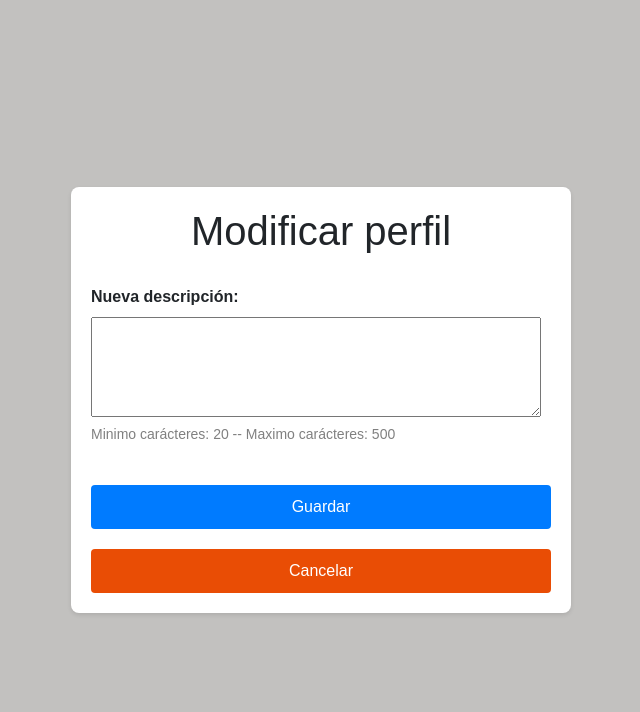
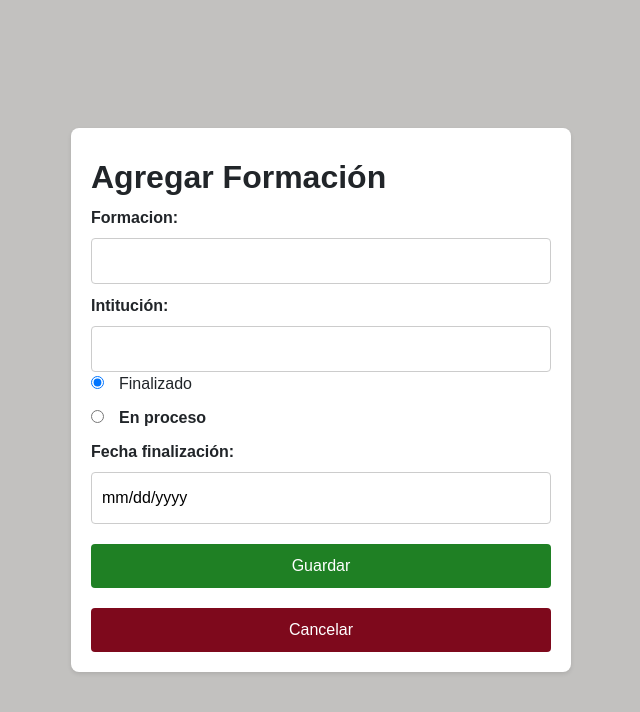
Before and after one commit to ClaudioFonseca2002/FrontEnd_portfolio, a React (Vite) app: page /addEducation in a window 1280 px wide. Shown: the top 712 px of the page, without its empty margins (319-959 px from the left). Built offline with nearby package versions, Linux system fonts and the light colour scheme; no server answers.

Commit message:
Se ha creado componente AddEducation.jsx y AddEducation.module.css

```diff
--- a/src/App.jsx
+++ b/src/App.jsx
@@ -1,4 +1,5 @@
 //Importo Vistas
+import AddEducation from "./views/addEducation/AddEducation.jsx";
 import EditProfile from "./views/editProfile/EditProfile.jsx";
 import Home from "./views/home/Home.jsx";
 import Login from "./views/login/Login.jsx";
@@ -11,7 +12,7 @@ function App() {
       <Route path="/" element={<Home></Home>} />
       <Route path="/login" element={<Login></Login>} />
       <Route path="/modifyProfile" element={<EditProfile></EditProfile>} />
-      <Route path="/addEducation" element={<EditProfile></EditProfile>} />
+      <Route path="/addEducation" element={<AddEducation></AddEducation>} />
     </Routes>
   );
 }
--- /dev/null
+++ b/src/views/addEducation/AddEducation.jsx
@@ -0,0 +1,220 @@
+import { useContext, useState } from "react";
+import style from "./AddEducation.module.css";
+import axios from "axios";
+import { Link } from "react-router-dom";
+import { useNavigate } from "react-router-dom";
+
+const AddEducation = () => {
+  //Estados
+  const [educationName, setEducationName] = useState("");
+  const [institution, setInstitution] = useState("");
+  const [until, setUntil] = useState("");
+  const [start, setStart] = useState("");
+  const [state, setState] = useState("finalizado");
+
+  //Variables de entorno
+  const backendUrl = import.meta.env.VITE_BACKEND_URL;
+  const LOCAL_BACKEND = import.meta.env.VITE_LOCAL_BACKEND;
+
+  //Navegacion
+  const navigate = useNavigate();
+
+  //Mensajes de error
+  const [errorName, setErrorName] = useState("");
+  const [errorInstitution, setInstitutionError] = useState("");
+
+  //Manejo de campos
+  const handleEducationName = (e) => {
+    const value = e.target.value;
+    setEducationName(value);
+    if (value.length > 70) {
+      setErrorName("El campo no puede exceder los 70 caracteres");
+    } else if (value.length < 4) {
+      setErrorName("El campo debe tener 4 carácteres como minimo");
+    } else {
+      setErrorName("");
+    }
+  };
+
+  const handleInstitution = (e) => {
+    const value = e.target.value;
+    setInstitution(value);
+    if (value.length > 80) {
+      setInstitutionError("El campo no puede exceder los 80 caracteres");
+    } else if (value.length < 4) {
+      setInstitutionError("El campo debe tener 4 carácteres como minimo");
+    } else {
+      setInstitutionError("");
+    }
+  };
+
+  const handleStart = (e) => {
+    const value = e.target.value;
+    setStart(value);
+    //console.log("Inicio:", value);
+  };
+  const handleUntil = (e) => {
+    const value = e.target.value;
+    setUntil(value);
+    //console.log("Hasta:", value);
+  };
+
+  const handleOption = (event) => {
+    setState(event.target.value); // Actualiza el estado cuando se selecciona una opción
+  };
+
+  //Manejar envio
+  const handleSubmit = async (e) => {
+    e.preventDefault();
+
+    //Consigo token
+    const token = localStorage.getItem("token");
+
+    //Informacion ingresada por el usuario para enviar en la solicitud
+    const completedEducation = {
+      educationName,
+      institution,
+      until,
+    };
+
+    //Informacion ingresada por el usuario para enviar en la solicitud
+    const inProcessEducation = {
+      educationName,
+      institution,
+      start,
+    };
+
+    if (state === "finalizado") {
+      try {
+        axios.post(
+          `${LOCAL_BACKEND}/addCompletedEducation`,
+          completedEducation,
+          {
+            headers: {
+              Authorization: `Bearer ${token}`, // Incluir el token en el encabezado Authorization
+              "Content-Type": "application/json", // Asegúrate de que el tipo de contenido sea JSON
+            },
+          }
+        );
+        alert("Datos enviados correctamente");
+        // Lógica adicional después de agregar el registro
+        navigate("/");
+      } catch (error) {
+        console.error("Error al enviar los datos:", error);
+        alert("Error al enviar los datos");
+      }
+    } else {
+      try {
+        axios.post(
+          `${LOCAL_BACKEND}/addInProcessEducation`,
+          inProcessEducation,
+          {
+            headers: {
+              Authorization: `Bearer ${token}`, // Incluir el token en el encabezado Authorization
+              "Content-Type": "application/json", // Asegúrate de que el tipo de contenido sea JSON
+            },
+          }
+        );
+        alert("Datos enviados correctamente");
+        // Lógica adicional después de agregar el registro
+        navigate("/"); // Redirecciona a la vista "/home"
+      } catch (error) {
+        console.error("Error al enviar los datos:", error);
+        alert("Error al enviar los datos");
+      }
+    }
+  };
+
+  return (
+    <div className={style.body}>
+      <div className={style.add_container}>
+        <h2 className={style.label}>Agregar Formación</h2>
+        <form onSubmit={handleSubmit}>
+          <div className={style.formGroup}>
+            <label htmlFor="education" className={style.label}>
+              Formacion:
+            </label>
+            <input
+              type="text"
+              id="education"
+              name="education"
+              maxLength={70}
+              onChange={handleEducationName}
+              required
+            />
+            {errorName && <p style={{ color: "red" }}>{errorName}</p>}
+            <label htmlFor="intitution" className={style.label}>
+              Intitución:
+            </label>
+            <input
+              type="text"
+              id="intitution"
+              name="intitution"
+              maxLength={80}
+              onChange={handleInstitution}
+              required
+            />
+            {errorInstitution && (
+              <p style={{ color: "red" }}>{errorInstitution}</p>
+            )}
+            <label className={style.lable}>
+              <input
+                type="radio"
+                name="estado"
+                value="finalizado"
+                checked={state === "finalizado"}
+                onChange={handleOption}
+              />
+              Finalizado
+            </label>
+            <label className={style.label}>
+              <input
+                type="radio"
+                name="estado"
+                value="proceso"
+                checked={state === "proceso"}
+                onChange={handleOption}
+              />
+              En proceso
+            </label>
+            {state === "finalizado" ? (
+              <div className="form-group">
+                <label htmlFor="until" className={style.label}>
+                  Fecha finalización:
+                </label>
+                <input
+                  type="date"
+                  id="until"
+                  name="until"
+                  required
+                  onChange={handleUntil}
+                />
+              </div>
+            ) : (
+              <div className="form-group">
+                <label htmlFor="start" className={style.label}>
+                  Fecha inicio:
+                </label>
+                <input
+                  type="date"
+                  id="start"
+                  name="start"
+                  required
+                  onChange={handleStart}
+                />
+              </div>
+            )}
+          </div>
+          <button type="submit" className={style.btnSave}>
+            Guardar
+          </button>
+          <Link to="/">
+            <button className={style.btnCancel}>Cancelar</button>
+          </Link>
+        </form>
+      </div>
+    </div>
+  );
+};
+
+export default AddEducation;
--- /dev/null
+++ b/src/views/addEducation/AddEducation.module.css
@@ -0,0 +1,117 @@
+.body {
+    font-family: Arial, sans-serif;
+    margin: 0;
+    padding: 0;
+    display: flex;
+    justify-content: center;
+    align-items: center;
+    height: 100vh;
+    background-color: #b4b4b4cb;
+  }
+
+  .add_container {
+    background-color: #fff;
+    border-radius: 8px;
+    box-shadow: 0 2px 4px rgba(0, 0, 0, 0.1);
+    padding: 20px;
+    width: 500px;
+  }
+
+  .title {
+    margin-top: 0;
+    font-size: 30px;
+    text-align: center;
+    margin-bottom: 30px;
+  }
+
+  .form-group {
+    margin-bottom: 20px;
+  }
+
+  .label {
+    display: block;
+    margin-bottom: 8px;
+    margin-top: 10px;
+    font-weight: bold;
+  }
+
+  input[type="text"] {
+    width: 100%;
+    padding: 10px;
+    font-size: 16px;
+    border: 1px solid #ccc;
+    border-radius: 4px;
+  }
+
+  .btnSave {
+    width: 100%;
+    padding: 10px;
+    font-size: 16px;
+    background-color: #1f8024;
+    border: none;
+    color: #fff;
+    border-radius: 4px;
+    cursor: pointer;
+    transition: background-color 0.3s;
+  }
+
+  .btnCancel {
+    width: 100%;
+    padding: 10px;
+    font-size: 16px;
+    background-color: #7e091c;
+    border: none;
+    color: #fff;
+    border-radius: 4px;
+    cursor: pointer;
+    transition: background-color 0.3s;
+  }
+
+  .btnGetInto:hover {
+    background-color: #0056b3;
+  }
+
+  .btnBack:hover {
+    background-color: #b30000;
+  }
+
+  /* Estilos para el campo de fecha */
+  input[type="date"] {
+    width: 100%;
+    padding: 10px;
+    font-size: 16px;
+    border: 1px solid #ccc;
+    border-radius: 4px;
+    background-color: #fff;
+    appearance: none;
+  }
+
+  /* Estilos para el icono del calendario */
+  input[type="date"]::-webkit-calendar-picker-indicator {
+    background: transparent;
+    content: "\1F4C5"; /* Código Unicode para un icono de calendario */
+    color: #007bff; /* Color del icono */
+    font-size: 20px;
+    cursor: pointer;
+    padding: 5px;
+  }
+
+  /* Estilos para input radio */
+  input[type="radio"] {
+    margin-right: 15px;
+  }
+
+  .error-message {
+    color: red;
+    font-size: 10px;
+    margin-top: 5px;
+  }
+
+  .ratio-input {
+    display: flex;
+  }
+
+  .ratio-input__field {
+    width: 50px;
+    margin: 0 5px;
+  }
```
